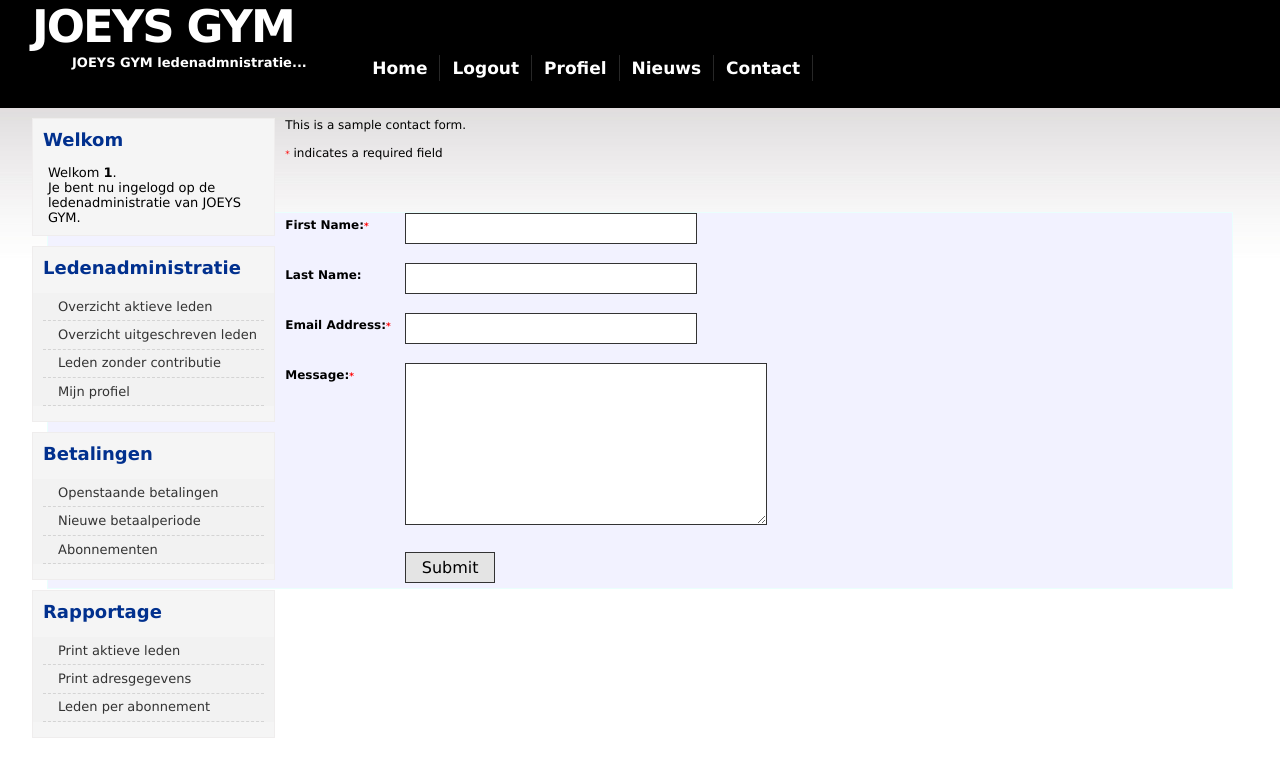
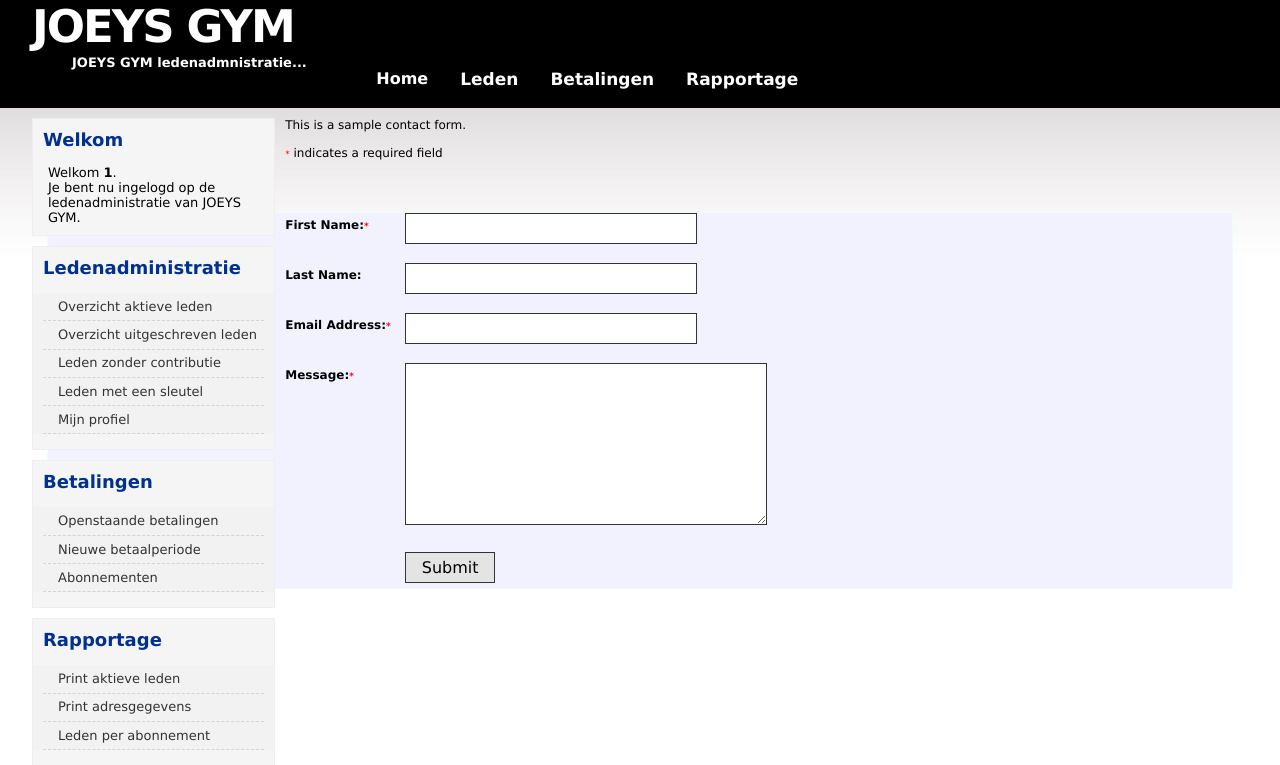
Before and after one commit to markwage/joeys-gym-ledenadministratie, a PHP site: page /contact.php?error=1 in a window 1280 px wide. Shown: the top 765 px of the page. Run offline with PHP 8.4, Linux system fonts and the light colour scheme; the visitor is signed in with stand-in values (Sample User, id 1).

Commit message:
Dropdown topmenu gemaakt

```diff
--- /dev/null
+++ b/css/menu.css
@@ -0,0 +1,63 @@
+.navbar {
+  overflow: hidden;
+  background-color: black; /* #333; */
+}
+
+.navbar a {
+  float: left;
+  font-size: 16px;
+  color: white;
+  text-align: center;
+  padding: 14px 16px;
+  text-decoration: none;
+}
+
+.dropdown {
+  float: left;
+  overflow: hidden;
+}
+
+.dropdown .dropbtn {
+  font-size: 17px;
+  border: none;
+  outline: none;
+  color: white;
+  padding: 14px 16px;
+  background-color: inherit;
+  font-family: inherit;
+  font-weight: bolder;
+  margin: 0;
+}
+
+.navbar a:hover, .dropdown:hover .dropbtn {
+  /* background-color: red; */
+  background: #0454f4;
+}
+
+.dropdown-content {
+  display: none;
+  position: absolute;
+  background-color: #f9f9f9;
+  min-width: 200px;
+  box-shadow: 0px 8px 16px 0px rgba(0,0,0,0.2);
+  z-index: 1;
+}
+
+.dropdown-content a {
+  font-size: 14px;
+  font-weight: normal;
+  float: left;
+  color: black;
+  padding: 12px 16px;
+  text-decoration: none;
+  display: block;
+  text-align: left;
+}
+
+.dropdown-content a:hover {
+  background-color: #ddd;
+}
+
+.dropdown:hover .dropdown-content {
+  display: block;
+}
--- a/css/style.css
+++ b/css/style.css
@@ -72,7 +72,7 @@ blockquote {
 /* start - table */
 table {
 	border-collapse: collapse;
-	margin: 10px 15px;
+	/* margin: 10px 15px; */
 }
 th strong {
 	color: black;
@@ -106,6 +106,12 @@ td {
 }
 td.first,th.first {
 	border-left: 0px;
+}
+td.button {
+	padding-left: 2px;
+	padding-right: 2px;
+	/* padding-top: 2px;
+	padding-bottom: 2px; */
 }
 tr.row-a {
 	background: white;
--- a/function.php
+++ b/function.php
@@ -136,7 +136,7 @@ function form_leden_fill($btn_aktie) {
     if ($btn_aktie == "save" || $btn_aktie == "toevoegen") {
         global $frm_lidnr, $frm_voornaam, $frm_tussenvoegsel, $frm_achternaam, $frm_adres, $frm_postcode,
         $frm_woonplaats, $frm_telefoonnummer, $frm_emailadres, $frm_abonnementID, $frm_inschrijfdatum,
-        $frm_uitschrijfdatum, $frm_geencontributie, $formerror;
+        $frm_uitschrijfdatum, $frm_geencontributie, $frm_sleutel, $formerror;
         $formerror = 0;
         $frm_lidnr           = $_POST['lidID'];
         $frm_voornaam        = $_POST['voornaam'];
@@ -153,6 +153,8 @@ function form_leden_fill($btn_aktie) {
         //$frm_geencontributie = $_POST['geencontributie'];
         if (isset($_POST['geencontributie'])) $frm_geencontributie = $_POST['geencontributie'];
         else $frm_geencontributie = "";
+        if (isset($_POST['sleutel'])) $frm_sleutel = $_POST['sleutel'];
+        else $frm_sleutel = "";
     }
 }
 
--- a/header.php
+++ b/header.php
@@ -3,10 +3,12 @@
 <meta name="viewport" content="width=device-width, initial-scale=1.0">
 <head>
 	<link rel="stylesheet" href="./css/style.css" type="text/css" />
+	<link rel="stylesheet" href="./css/menu.css" type="text/css" />
 	<link rel="stylesheet" href="./css/calendar.css" type="text/css" />
 	<script language="javascript" src="./js/functions.js"></script>
 	<script type="text/javascript" src="./js/calendar.js"></script>
 	<script src="https://ajax.googleapis.com/ajax/libs/jquery/3.3.1/jquery.min.js"></script>
+	<link rel="stylesheet" href="https://cdnjs.cloudflare.com/ajax/libs/font-awesome/4.7.0/css/font-awesome.min.css">
     <!-- <link rel="stylesheet" href="https://maxcdn.bootstrapcdn.com/bootstrap/3.3.6/css/bootstrap.min.css" />  -->
 	<!-- <script src="https://maxcdn.bootstrapcdn.com/bootstrap/3.3.6/js/bootstrap.min.js"></script>  -->
 	<title>JOEYS GYM ledenadministratie</title>
--- a/index.php
+++ b/index.php
@@ -22,7 +22,9 @@ check_cookies();
 <meta name="Robots" content="index,follow" />
 
 <link rel="stylesheet" href="./css/style.css" type="text/css" />
+<link rel="stylesheet" href="./css/menu.css" type="text/css" />
 <script src="https://ajax.googleapis.com/ajax/libs/jquery/3.3.1/jquery.min.js"></script>
+<link rel="stylesheet" href="https://cdnjs.cloudflare.com/ajax/libs/font-awesome/4.7.0/css/font-awesome.min.css">
 
 <title>JOEYS GYM ledenadministratie</title>
 </head>
--- a/menu_links.php
+++ b/menu_links.php
@@ -13,6 +13,7 @@ if (isset($_COOKIE['ID_leden'])) {
 	echo '<li><a href="leden.php?aktie=dispAktief">Overzicht aktieve leden</a></li>';
 	echo '<li><a href="leden.php?aktie=dispInaktief">Overzicht uitgeschreven leden</a></li>';
 	echo '<li><a href="leden.php?aktie=dispGeenContr">Leden zonder contributie</a></li>';
+	echo '<li><a href="leden.php?aktie=dispSleutel">Leden met een sleutel</a></li>';
 	echo '<li><a href="edit_users.php?aktie=editprof&edtuser='.$_SESSION["username"].'">Mijn profiel</a></li>';
 	echo '</ul>';
 	echo '</div>';
--- a/menu_top.php
+++ b/menu_top.php
@@ -1,22 +1,46 @@
 <?php
 
 echo '<ul>';
-echo '<li><a href="index.php">Home</a></li>';
+// echo '<li><a href="index.php">Home</a></li>';
 if (!isset($_SESSION['admin'])) {
 	echo '<li><a href="login.php">Login</a></li>';
 }
 // Indien ingelogd is
 if (isset($_COOKIE['ID_leden'])) {
-	echo '<li><a href="logout.php">Logout</a></li>';
-	echo '<li><a href="edit_users.php?aktie=edit&edtuser='.$_SESSION["username"].'">Profiel</a></li>';
-	echo "<li><a href='edit_nieuws.php?aktie=disp'>Nieuws</a></li>";
-
+?>
+	<div class="navbar">
+		<a href="index.php">Home</a>
+		<div class="dropdown">
+			<button class="dropbtn">Leden</button>
+			<div class="dropdown-content">
+				<a href="#">Overzicht aktieve leden</a><br />
+				<a href="#">Overzicht uitgeschreven leden</a><br />
+				<a href="#">Leden zonder contributie</a><br />
+				<a href="#">Leden met een sleutel</a><br />
+			</div>
+		</div>
+		<div class="dropdown">
+			<button class="dropbtn">Betalingen</button>
+			<div class="dropdown-content">
+				<a href="#">Openstaande betalingen</a><br />
+				<a href="#">Nieuwe betaalperiode</a><br />
+				<a href="#">Abonnementen</a><br />
+			</div>
+		</div>
+		<div class="dropdown">
+			<button class="dropbtn">Rapportage</button>
+			<div class="dropdown-content">
+				<a href="#">Print aktieve leden</a><br />
+				<a href="#">Print adresgegevens</a><br />
+				<a href="#">Leden per abonnement</a><br />
+			</div>
+		</div>
+	</div>
+	<?php
 	// Indien de user admin-rechten heeft
 	// if ($_SESSION['admin']) {
 	// 	echo '<li><a href="add_user.php">Add user</a></li>';
 	// }
 }
-echo '<li><a href="contact.php">Contact</a></li>';
-echo '</ul>';
-
 ?>
+</ul>';
```
Also changed, not shown: leden.php (+45 -24 lines), 1 other file.
